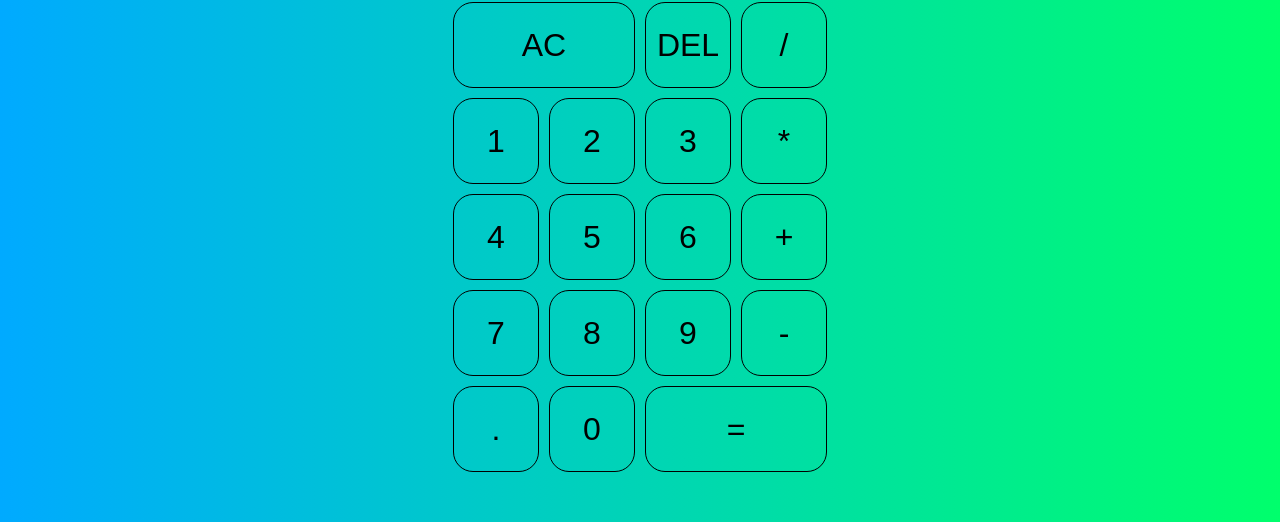
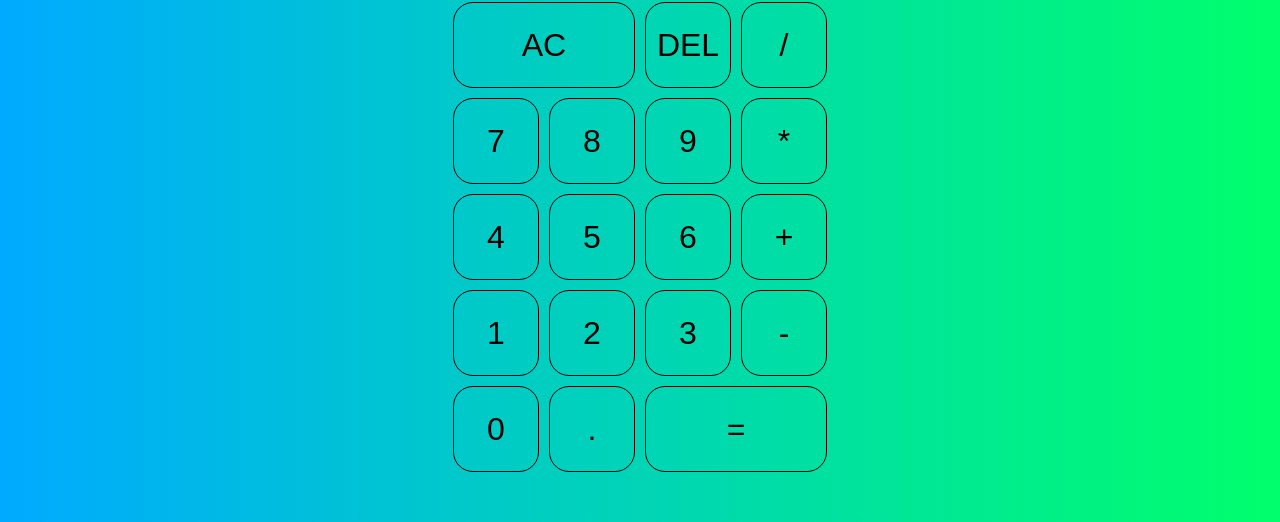
Before and after one commit to drewzag/calculator, a React (Vite) app in the folder calculator/: page / in a window 1280 px wide. Shown: the part 147-669 px from the top of the page. Built offline with nearby package versions, Linux system fonts and the light colour scheme.

Commit message:
fix: change number position

```diff
--- a/calculator/src/App.tsx
+++ b/calculator/src/App.tsx
@@ -200,20 +200,20 @@ const App = () => {
         DEL
       </button>
       <OperationButton operation='/' dispatch={dispatch} />
-      <DigitButton digit='1' dispatch={dispatch} />
-      <DigitButton digit='2' dispatch={dispatch} />
-      <DigitButton digit='3' dispatch={dispatch} />
+      <DigitButton digit='7' dispatch={dispatch} />
+      <DigitButton digit='8' dispatch={dispatch} />
+      <DigitButton digit='9' dispatch={dispatch} />
       <OperationButton operation='*' dispatch={dispatch} />
       <DigitButton digit='4' dispatch={dispatch} />
       <DigitButton digit='5' dispatch={dispatch} />
       <DigitButton digit='6' dispatch={dispatch} />
       <OperationButton operation='+' dispatch={dispatch} />
-      <DigitButton digit='7' dispatch={dispatch} />
-      <DigitButton digit='8' dispatch={dispatch} />
-      <DigitButton digit='9' dispatch={dispatch} />
+      <DigitButton digit='1' dispatch={dispatch} />
+      <DigitButton digit='2' dispatch={dispatch} />
+      <DigitButton digit='3' dispatch={dispatch} />
       <OperationButton operation='-' dispatch={dispatch} />
+      <DigitButton digit='0' dispatch={dispatch} />
       <DigitButton digit='.' dispatch={dispatch} />
-      <DigitButton digit='0' dispatch={dispatch} />
       <button
         className='span-two'
         onClick={() => {
```
